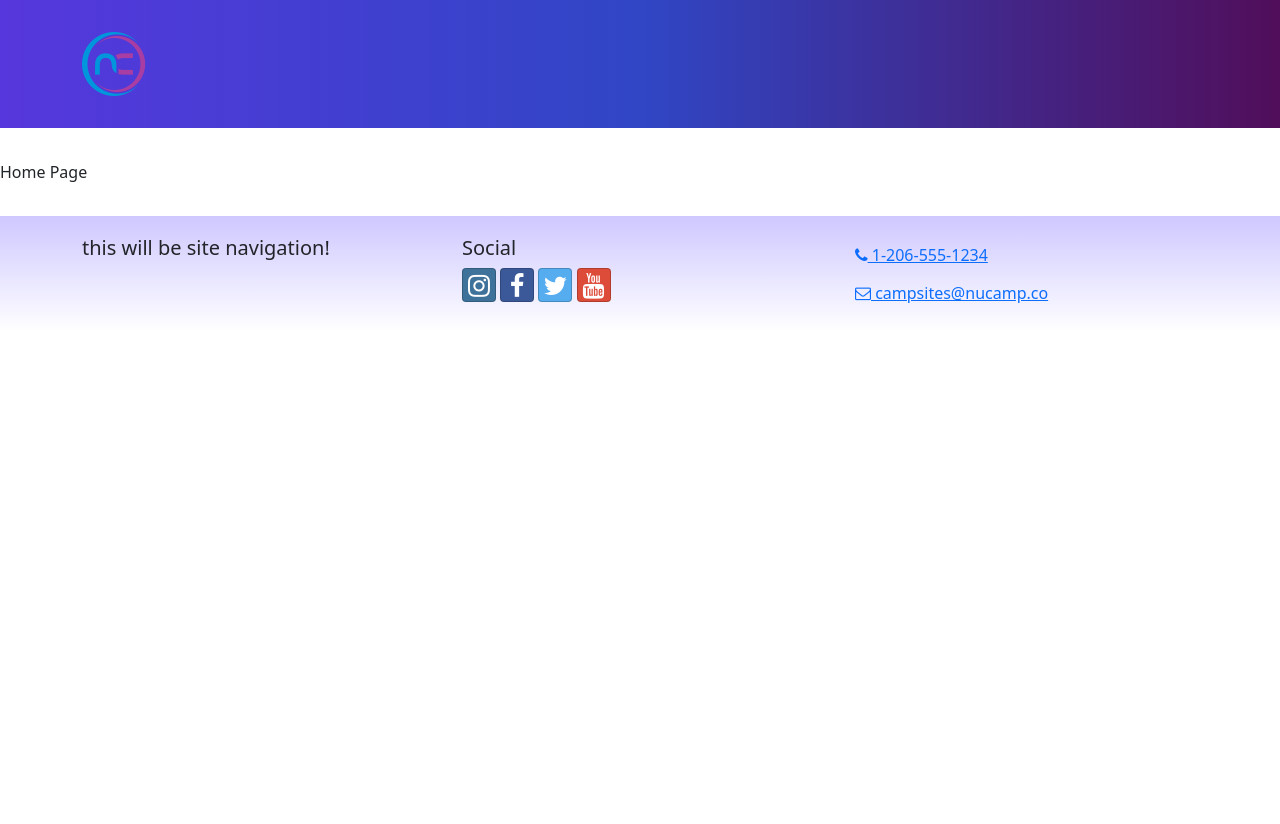
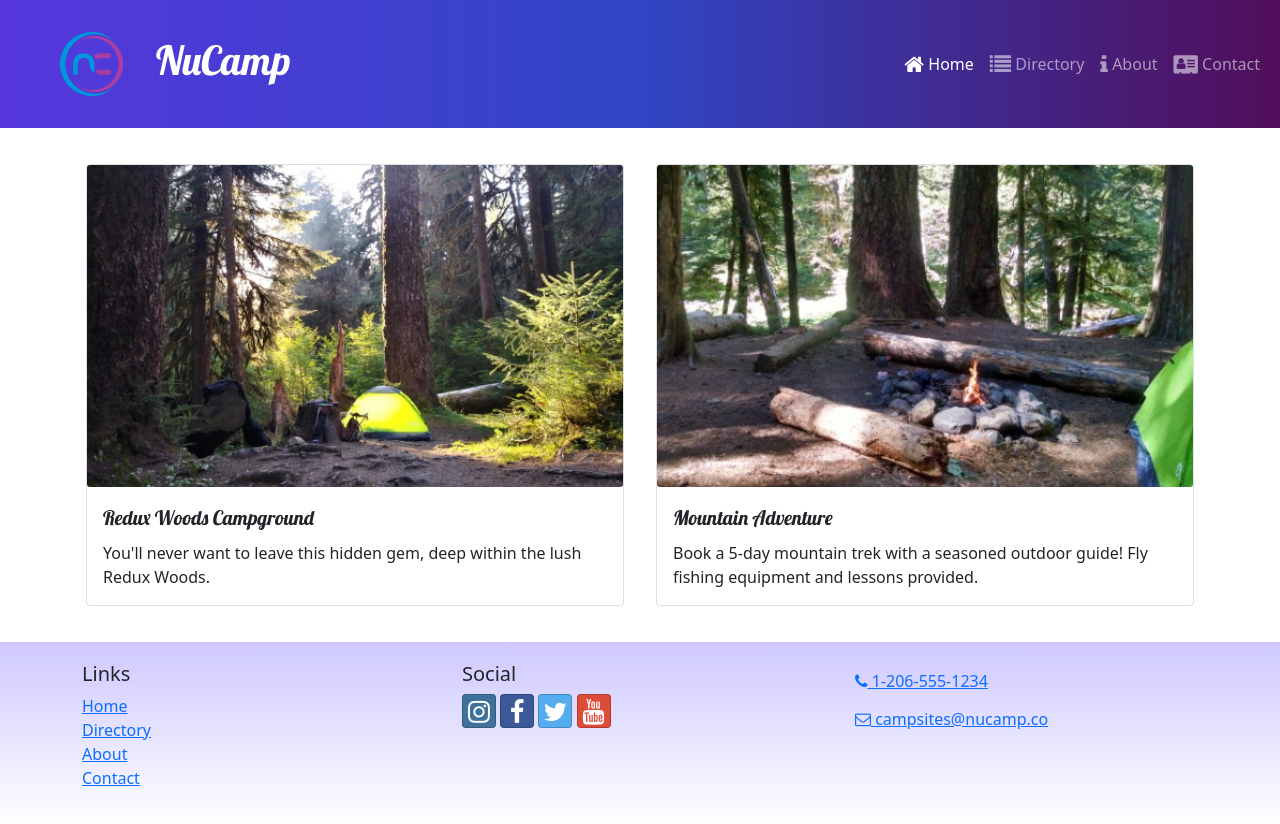
Before and after one commit to Danieltdasilva/nucampsite, a React (Create React App) app: page / in a window 1280 px wide. Before the commit the page ends 800 px from the top, so only its background shows below. Built offline with nearby package versions, Linux system fonts and the light colour scheme.

Commit message:
Homepage Display

```diff
--- a/src/components/Footer.js
+++ b/src/components/Footer.js
@@ -1,4 +1,5 @@
 import { Container, Row, Col } from "reactstrap";
+import { Link } from 'react-router-dom';
 
 const Footer = () => {
   return (
@@ -6,7 +7,14 @@
       <footer className='site-footer'>
         <Container>
           <Row>
-            <Col propName="xs={{ size: 4, offset: 1 }} sm='2'"><h5>this will be site navigation!</h5></Col>
+            <Col propName="xs={{ size: 4, offset: 1 }} sm='2'"><h5>Links</h5>
+              <ul className="list-unstyled">
+                <li><Link to='/'>Home</Link> </li>
+                <li><Link to='/directory'>Directory</Link> </li>
+                <li><Link to='/about'>About</Link> </li>
+                <li><Link to='/contact'>Contact</Link> </li>
+              </ul>
+            </Col>
             <Col propName="xs='6' sm='3' className='text-center'"> <h5>Social</h5>
               <a
                 className='btn btn-social-icon btn-instagram'
--- a/src/components/Header.js
+++ b/src/components/Header.js
@@ -1,16 +1,52 @@
-import { Container, Navbar, NavbarBrand } from 'reactstrap';
+import { useState } from 'react';
+import {
+    Navbar,
+    NavbarBrand,
+    Collapse,
+    NavbarToggler,
+    Nav,
+    NavItem
+} from 'reactstrap';
+import { NavLink } from 'react-router-dom';
 import NucampLogo from '../app/assets/img/logo.png';
 
 const Header = () => {
-  return (
-    <Navbar dark color='primary' stricky='top' expand='md'>
-      <Container>
-        <NavbarBrand href='/'>
-          <img src={NucampLogo} alt='Nucamp Logo' />
-        </NavbarBrand>
-      </Container>
-    </Navbar>
-  )
+
+    const [menuOpen, setMenuOpen] = useState(false);
+
+    return (
+        <Navbar dark color='primary' sticky='top' expand='md'>
+            <NavbarBrand className='ms-5' href='/'>
+                <img src={NucampLogo} alt='nucamp logo' className='float-start' />
+                <h1 className='mt-1'>NuCamp</h1>
+            </NavbarBrand>
+            <NavbarToggler onClick={() => setMenuOpen(!menuOpen)} />
+            <Collapse isOpen={menuOpen} navbar>
+                <Nav className='ms-auto' navbar>
+                    <NavItem>
+                        <NavLink className='nav-link' to='/'>
+                            <i className='fa fa-home fa-lg' /> Home
+                        </NavLink>
+                    </NavItem>
+                    <NavItem>
+                        <NavLink className='nav-link' to='/directory'>
+                            <i className='fa fa-list fa-lg' /> Directory
+                        </NavLink>
+                    </NavItem>
+                    <NavItem>
+                        <NavLink className='nav-link' to='/about'>
+                            <i className='fa fa-info fa-lg' /> About
+                        </NavLink>
+                    </NavItem>
+                    <NavItem>
+                        <NavLink className='nav-link' to='/contact'>
+                            <i className='fa fa-address-card fa-lg' /> Contact
+                        </NavLink>
+                    </NavItem>
+                </Nav>
+            </Collapse>
+        </Navbar>
+    );
 };
 
 export default Header;
--- a/src/features/campsites/CampsiteCard.js
+++ b/src/features/campsites/CampsiteCard.js
@@ -1,4 +1,5 @@
 import { Card, CardImg, CardImgOverlay, CardTitle } from 'reactstrap';
+import { PROMOTIONS } from '../../app/shared/PROMOTIONS';
 
 const CampsiteCard = ({ campsite }) => {
   const { image, name } = campsite;
--- a/src/features/campsites/campsitesSlice.js
+++ b/src/features/campsites/campsitesSlice.js
@@ -5,10 +5,11 @@
   return CAMPSITES;
 };
 
-// export const selectRandomCampsite = () => {
-//   return CAMPSITES[Math.floor(CAMPSITES.length * Math.random())];
-// };
 
 export const selectCampsiteById = (id) => {
   return CAMPSITES.find((campsite) => campsite.id === id);
 }
+
+export const selectFeaturedCampsite = () => {
+  return CAMPSITES.find((campsite) => campsite.featured);
+};
--- /dev/null
+++ b/src/features/display/DisplayCard.js
@@ -0,0 +1,16 @@
+import { Card, CardImg, CardText, CardBody, CardTitle } from 'reactstrap';
+
+const DisplayCard = ({ item }) => {
+    const { image, name, description } = item;
+    return (
+        <Card>
+            <CardImg src={image} alt={name} />
+            <CardBody>
+                <CardTitle>{name}</CardTitle>
+                <CardText>{description}</CardText>
+            </CardBody>
+        </Card>
+    );
+};
+
+export default DisplayCard;
--- /dev/null
+++ b/src/features/display/DisplayList.js
@@ -0,0 +1,22 @@
+import { Col, Row } from 'reactstrap';
+import DisplayCard from './DisplayCard';
+import { selectFeaturedCampsite } from '../campsites/campsitesSlice';
+import { selectFeaturedPromotion } from '../promotions/promotionsSlice';
+
+const DisplayList = () => {
+  const items = [selectFeaturedCampsite(), selectFeaturedPromotion()];
+
+  return (
+    <Row>
+      {items.map((item, idx) => {
+        return (
+          <Col md className='m-1' key={idx}>
+            <DisplayCard item={item} />
+          </Col>
+        );
+      })}
+    </Row>
+  );
+};
+
+export default DisplayList;
--- /dev/null
+++ b/src/features/promotions/promotionsSlice.js
@@ -0,0 +1,5 @@
+import { PROMOTIONS } from '../../app/shared/PROMOTIONS';
+
+export const selectFeaturedPromotion = () => {
+  return PROMOTIONS.find((promotion) => promotion.featured);
+};
--- a/src/pages/HomePage.js
+++ b/src/pages/HomePage.js
@@ -1,5 +1,13 @@
+import { Container } from 'reactstrap';
+import DisplayList from '../features/display/DisplayList';
+
+
 const HomePage = () => {
-  return <div>Home Page</div>
+  return (
+    <Container>
+      <DisplayList />
+    </Container>
+  )
 };
 
 export default HomePage;
```
